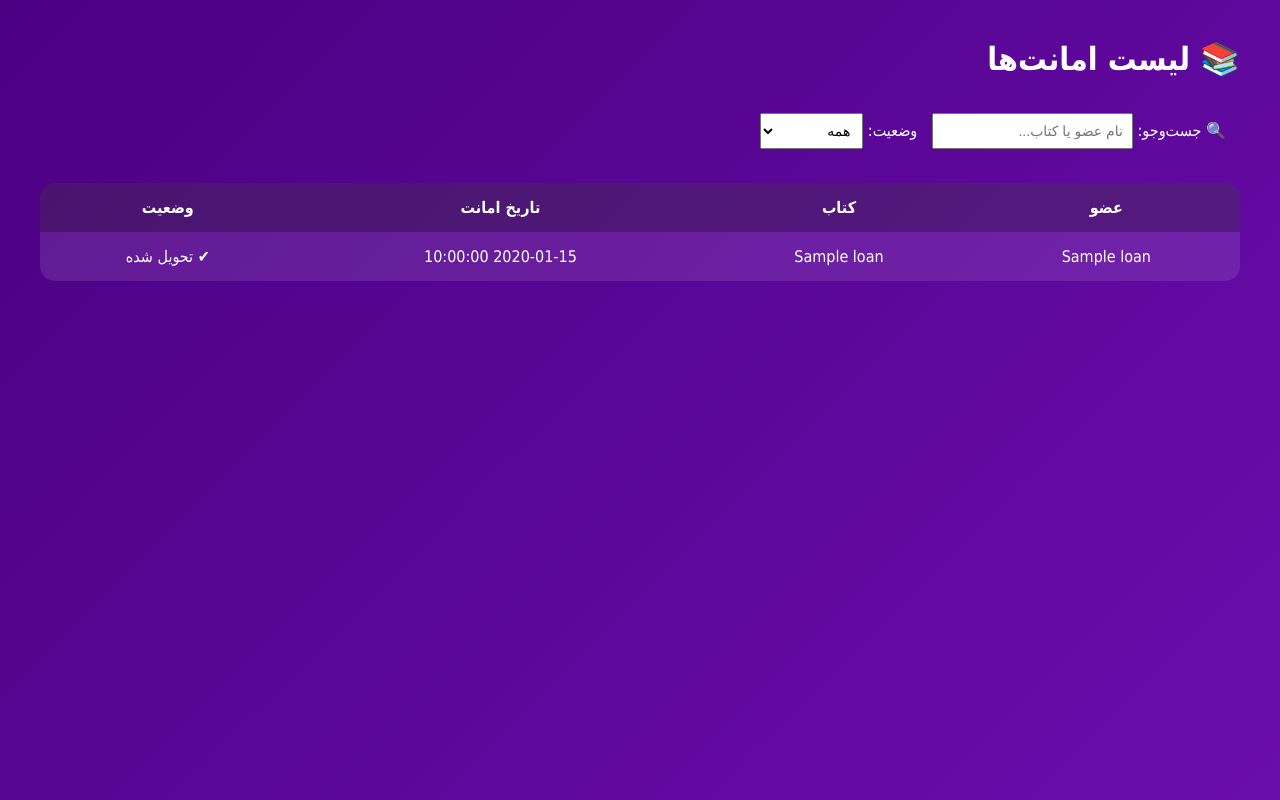
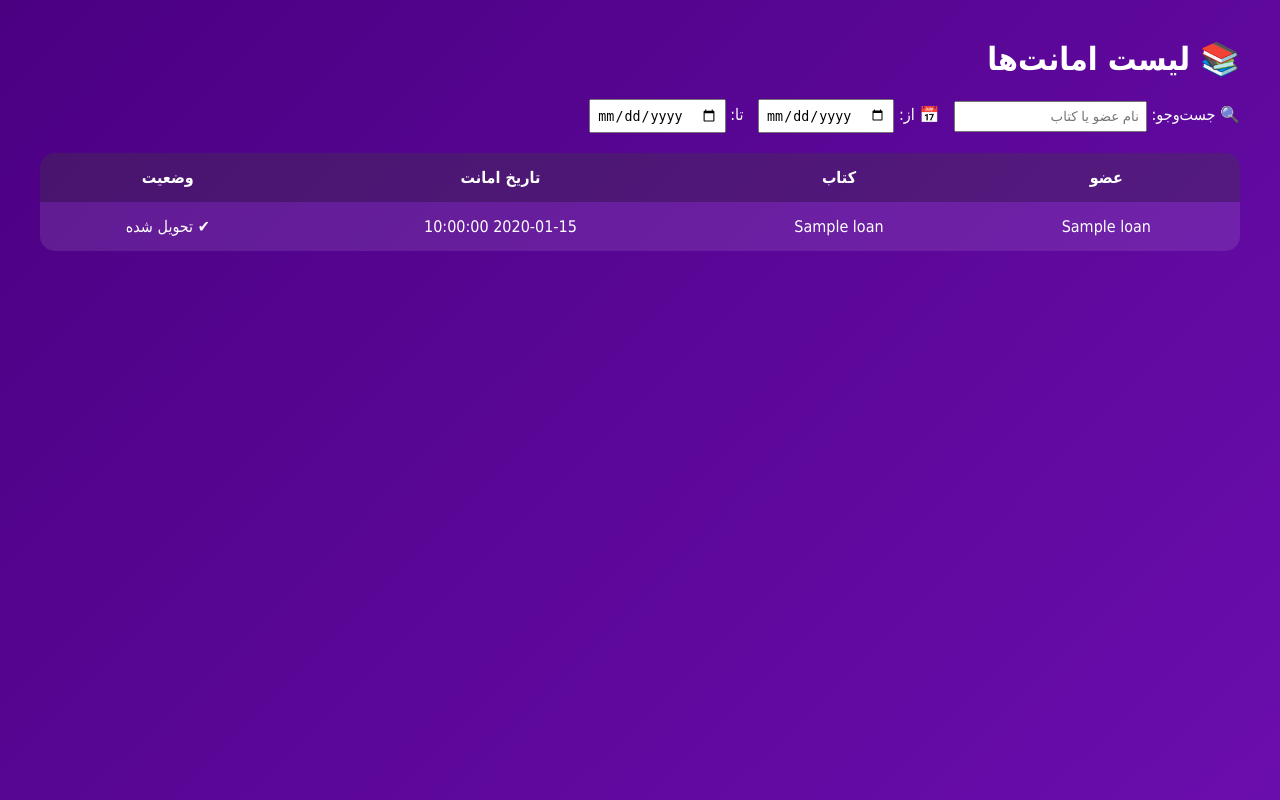
Before and after one commit to arminalvandi/library-management-system, a Flask app: template templates/loans.html in a window 1280 px wide. Run offline with Flask 3, Linux system fonts and the light colour scheme; the template is opened without the code that fills it: most values are stand-ins (such as "Sample title", 1, 10 or a date in 2020).

Commit message:
Update loans.html

```diff
--- a/templates/loans.html
+++ b/templates/loans.html
@@ -4,15 +4,13 @@
     <meta charset="UTF-8">
     <title>امانت‌ها</title>
     <link rel="stylesheet" href="{{ url_for('static', filename='css/style.css') }}">
-
     <style>
-        .search-box {
-            margin: 20px 0;
+        .filters {
+            margin-bottom: 20px;
             text-align: right;
         }
-        .search-box input, .search-box select {
-            padding: 8px;
-            font-size: 14px;
+        .filters input {
+            padding: 6px;
             margin-left: 10px;
         }
     </style>
@@ -22,16 +20,15 @@
 <div class="page">
     <h1>📚 لیست امانت‌ها</h1>
 
-    <div class="search-box">
+    <div class="filters">
         🔍 جست‌وجو:
-        <input type="text" id="searchInput" placeholder="نام عضو یا کتاب...">
+        <input type="text" id="searchInput" placeholder="نام عضو یا کتاب">
 
-        وضعیت:
-        <select id="statusFilter">
-            <option value="all">همه</option>
-            <option value="borrowed">در امانت</option>
-            <option value="returned">تحویل شده</option>
-        </select>
+        📅 از:
+        <input type="date" id="fromDate">
+
+        تا:
+        <input type="date" id="toDate">
     </div>
 
     <table class="data-table" id="loansTable">
@@ -45,13 +42,13 @@
         </thead>
         <tbody>
             {% for loan in loans %}
-            <tr data-status="{% if loan.return_date == None %}borrowed{% else %}returned{% endif %}">
+            <tr>
                 <td>{{ loan.member_name }}</td>
                 <td>{{ loan.book_title }}</td>
-                <td>{{ loan.loan_date }}</td>
+                <td class="loan-date">{{ loan.loan_date }}</td>
                 <td>
                     {% if loan.return_date == None %}
-                        <a href="/return_book/{{ loan.id }}" class="btn return">
+                        <a href="/return_book/{{ loan.id }}/{{ loan.book_id }}" class="btn return">
                             تحویل کتاب
                         </a>
                     {% else %}
@@ -66,30 +63,36 @@
 
 <script>
     const searchInput = document.getElementById("searchInput");
-    const statusFilter = document.getElementById("statusFilter");
+    const fromDate = document.getElementById("fromDate");
+    const toDate = document.getElementById("toDate");
     const rows = document.querySelectorAll("#loansTable tbody tr");
 
-    function filterTable() {
-        const searchValue = searchInput.value.toLowerCase();
-        const statusValue = statusFilter.value;
+    function filterLoans() {
+        const search = searchInput.value.toLowerCase();
+        const from = fromDate.value;
+        const to = toDate.value;
 
         rows.forEach(row => {
             const member = row.cells[0].textContent.toLowerCase();
             const book = row.cells[1].textContent.toLowerCase();
-            const status = row.getAttribute("data-status");
+            const loanDate = row.querySelector(".loan-date").textContent;
 
-            const matchesSearch =
-                member.includes(searchValue) || book.includes(searchValue);
+            let visible = true;
 
-            const matchesStatus =
-                statusValue === "all" || status === statusValue;
+            if (search && !(member.includes(search) || book.includes(search))) {
+                visible = false;
+            }
 
-            row.style.display = (matchesSearch && matchesStatus) ? "" : "none";
+            if (from && loanDate < from) visible = false;
+            if (to && loanDate > to) visible = false;
+
+            row.style.display = visible ? "" : "none";
         });
     }
 
-    searchInput.addEventListener("keyup", filterTable);
-    statusFilter.addEventListener("change", filterTable);
+    searchInput.addEventListener("keyup", filterLoans);
+    fromDate.addEventListener("change", filterLoans);
+    toDate.addEventListener("change", filterLoans);
 </script>
 
 </body>
```
